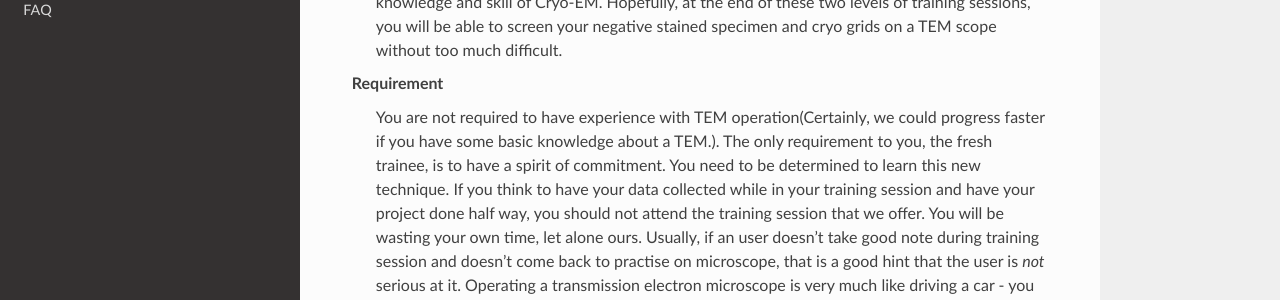
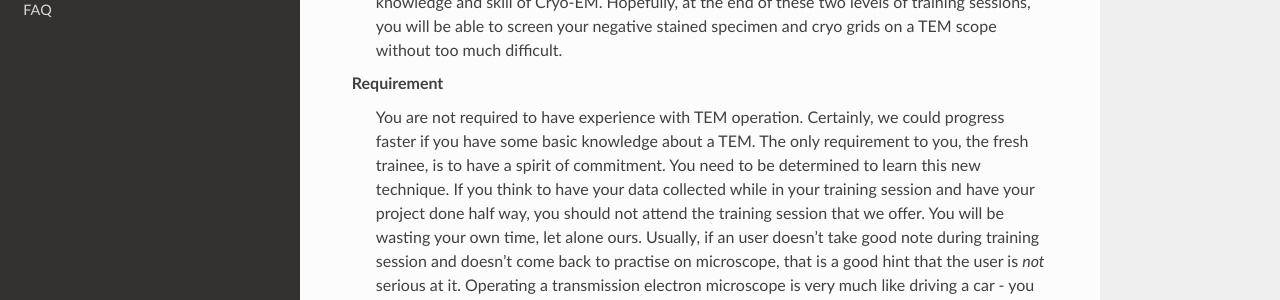
Before and after one commit to xuchen66/sphinx-emdocs, a Sphinx documentation site: the page built from source/cryo-em_training.rst, in a window 1280 px wide and 900 px high. Shown: the part 368-668 px from the top of the window. Built offline with Sphinx 7.4.7 and the Read the Docs theme 2.0.0, drawn with Linux system fonts in a browser that asks for light colours; pages that are not in the unit, such as notebooks, are missing from menus.

```diff
--- a/source/cryo-em_training.rst
+++ b/source/cryo-em_training.rst
@@ -16,7 +16,7 @@ Cryo-EM Training - Basic (level I & II)
     The goal of the training we offer is to help a new user coming to EM field to learn some basic knowledge and skill of Cryo-EM. Hopefully, at the end of these two levels of training sessions, you will be able to screen your negative stained specimen and cryo grids on a TEM scope without too much difficult.
 
  Requirement
-    You are not required to have experience with TEM operation(Certainly, we could progress faster if you have some basic knowledge about a TEM.). The only requirement to you, the fresh trainee,  is to have a spirit of commitment. You need to be determined to learn this new technique. If you think to have your data collected while in your training session and have your project done half way, you should not attend the training session that we offer. You will be wasting your own time, let alone ours. Usually, if an user doesn't take good note during training session and doesn't come back to practise on microscope, that is a good hint that the user is *not* serious at it. Operating a transmission electron microscope is very much like  driving a car - you need to be serious and to practise if you really want to learn it!
+    You are not required to have experience with TEM operation. Certainly, we could progress faster if you have some basic knowledge about a TEM. The only requirement to you, the fresh trainee,  is to have a spirit of commitment. You need to be determined to learn this new technique. If you think to have your data collected while in your training session and have your project done half way, you should not attend the training session that we offer. You will be wasting your own time, let alone ours. Usually, if an user doesn't take good note during training session and doesn't come back to practise on microscope, that is a good hint that the user is *not* serious at it. Operating a transmission electron microscope is very much like  driving a car - you need to be serious and to practise if you really want to learn it!
 
 This document lists the training contents that these two-level, 8 sessions will cover.
 
```
